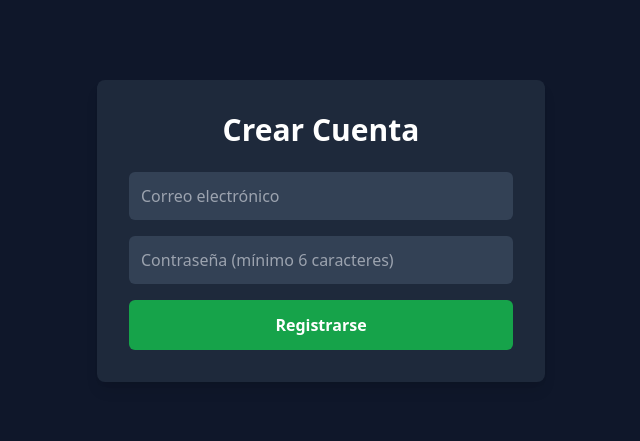
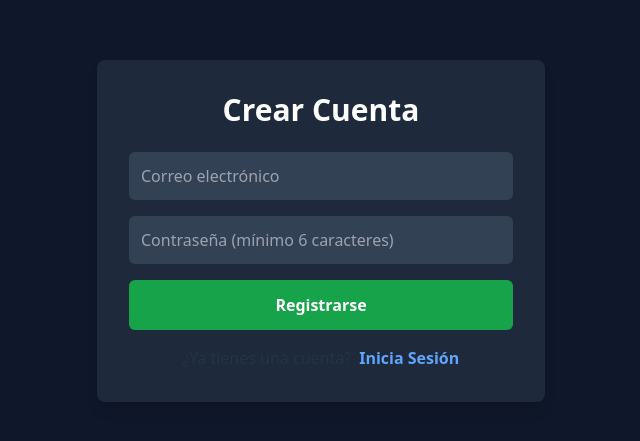
Before and after one commit to CrisR0d/recargateste, a React (Vite) app: page /register in a window 1280 px wide. Shown: the part 169-610 px from the top of the page, without its empty margins (319-959 px from the left). Built offline with nearby package versions, Linux system fonts and the light colour scheme; no server answers.

Commit message:
login and register improvements, dashboard created

```diff
--- a/src/App.jsx
+++ b/src/App.jsx
@@ -1,6 +1,7 @@
 import { Routes, Route, Link } from "react-router-dom";
 import Login from "./components/Login";
 import Register from "./components/Register";
+import Dashboard from './components/Dashboard';
 
 function WelcomePage() {
   return (
@@ -34,6 +35,7 @@ function App() {
         <Route path="/" element={<WelcomePage />} />
         <Route path="/login" element={<Login />} />
         <Route path="/register" element={<Register />} />
+        <Route path="/dashboard" element={<Dashboard />} />
       </Routes>
     </div>
   );
--- /dev/null
+++ b/src/components/Dashboard.jsx
@@ -0,0 +1,12 @@
+import React from 'react';
+
+function Dashboard() {
+  return (
+    <div className="text-white text-center">
+      <h1 className="text-4xl font-bold">¡Bienvenido a tu Dashboard!</h1>
+      <p className="mt-4">Aquí podrás gestionar tus recargas.</p>
+    </div>
+  );
+}
+
+export default Dashboard;
--- a/src/components/Login.jsx
+++ b/src/components/Login.jsx
@@ -1,4 +1,5 @@
 import React, { useState } from 'react';
+import { Link, useNavigate } from 'react-router-dom';
 import { supabase } from '../supabaseClient';
 
 function Login() {
@@ -6,7 +7,7 @@ function Login() {
   const [password, setPassword] = useState('');
   const [loading, setLoading] = useState(false);
   const [error, setError] = useState('');
-
+  const navigate = useNavigate();
   const handleLogin = async (e) => {
     e.preventDefault();
     setError('');
@@ -20,7 +21,7 @@ function Login() {
     if (error) {
       setError('Error: Credenciales inválidas.');
     } else {
-      alert('¡Has iniciado sesión!');
+      navigate('/dashboard');
     }
     setLoading(false);
   };
@@ -54,6 +55,16 @@ function Login() {
         </button>
       </form>
       {error && <p className="text-red-500 mt-4 text-center">{error}</p>}
+
+      <div className="mt-4 text-center flex justify-center gap-2 text-white">
+        <span>¿No tienes una cuenta?</span>
+        <Link
+          to="/register"
+          className="text-blue-400 hover:text-blue-300 font-semibold transition-colors"
+        >
+          Regístrate
+        </Link>
+      </div>
     </div>
   );
 }
--- a/src/components/Register.jsx
+++ b/src/components/Register.jsx
@@ -1,15 +1,16 @@
-import React, { useState } from 'react';
-import { supabase } from '../supabaseClient';
+import React, { useState } from "react";
+import { Routes, Route, Link } from "react-router-dom";
+import { supabase } from "../supabaseClient";
 
 function Register() {
-  const [email, setEmail] = useState('');
-  const [password, setPassword] = useState('');
+  const [email, setEmail] = useState("");
+  const [password, setPassword] = useState("");
   const [loading, setLoading] = useState(false);
-  const [message, setMessage] = useState('');
+  const [message, setMessage] = useState("");
 
   const handleRegister = async (e) => {
     e.preventDefault();
-    setMessage('');
+    setMessage("");
     setLoading(true);
 
     const { error } = await supabase.auth.signUp({
@@ -18,16 +19,20 @@ function Register() {
     });
 
     if (error) {
-      setMessage('Error: ' + error.message);
+      setMessage("Error: " + error.message);
     } else {
-      setMessage('¡Registro exitoso! Revisa tu correo para confirmar la cuenta.');
+      setMessage(
+        "¡Registro exitoso! Revisa tu correo para confirmar la cuenta."
+      );
     }
     setLoading(false);
   };
 
   return (
     <div className="bg-slate-800 p-8 rounded-lg shadow-lg w-full max-w-md">
-      <h2 className="text-white text-3xl font-bold mb-6 text-center">Crear Cuenta</h2>
+      <h2 className="text-white text-3xl font-bold mb-6 text-center">
+        Crear Cuenta
+      </h2>
       <form onSubmit={handleRegister} className="flex flex-col gap-4">
         <input
           type="email"
@@ -50,10 +55,20 @@ function Register() {
           disabled={loading}
           className="bg-green-600 hover:bg-green-700 text-white font-bold py-3 rounded-md transition-colors disabled:opacity-50"
         >
-          {loading ? 'Registrando...' : 'Registrarse'}
+          {loading ? "Registrando..." : "Registrarse"}
         </button>
       </form>
       {message && <p className="text-white mt-4 text-center">{message}</p>}
+
+      <div className="mt-4 text-center flex justify-center gap-2">
+        <span>¿Ya tienes una cuenta?</span>
+        <Link
+          to="/login"
+          className="text-blue-400 hover:text-blue-300 font-semibold transition-colors"
+        >
+          Inicia Sesión
+        </Link>
+      </div>
     </div>
   );
 }
```
